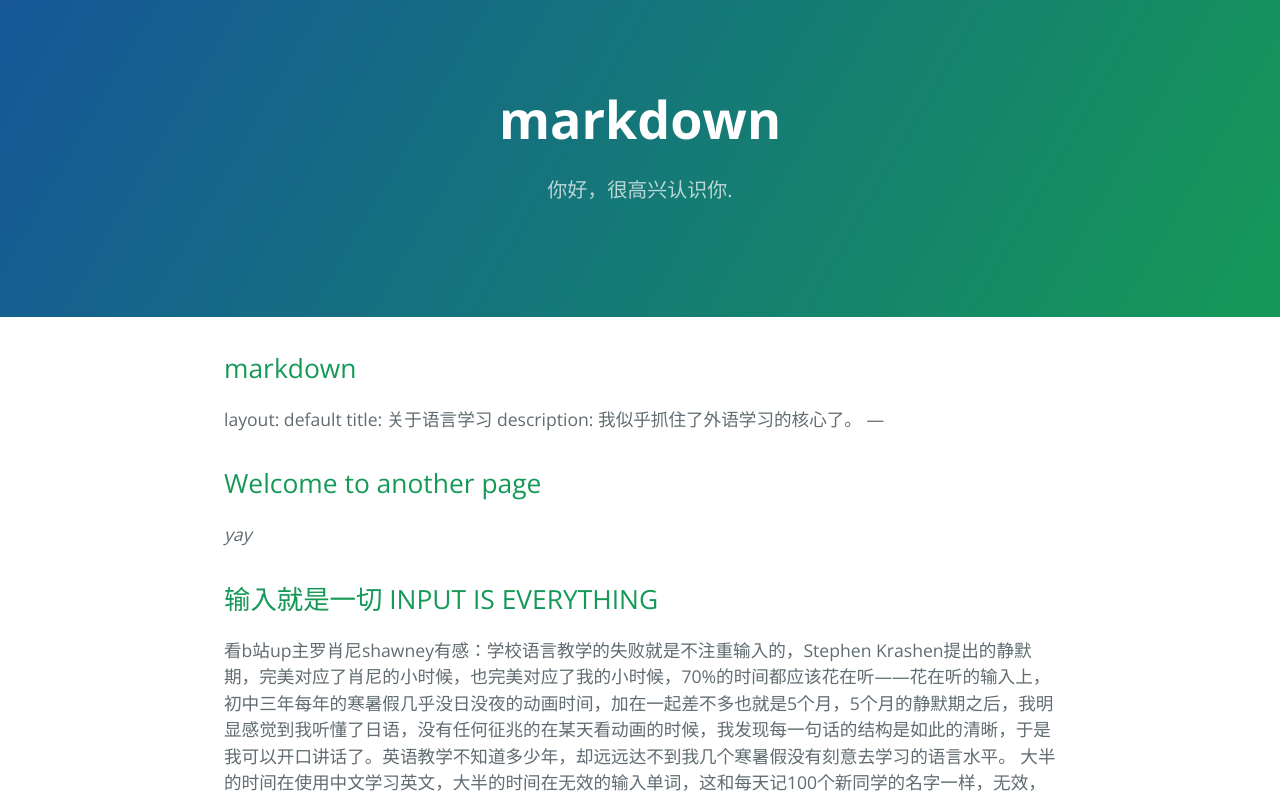
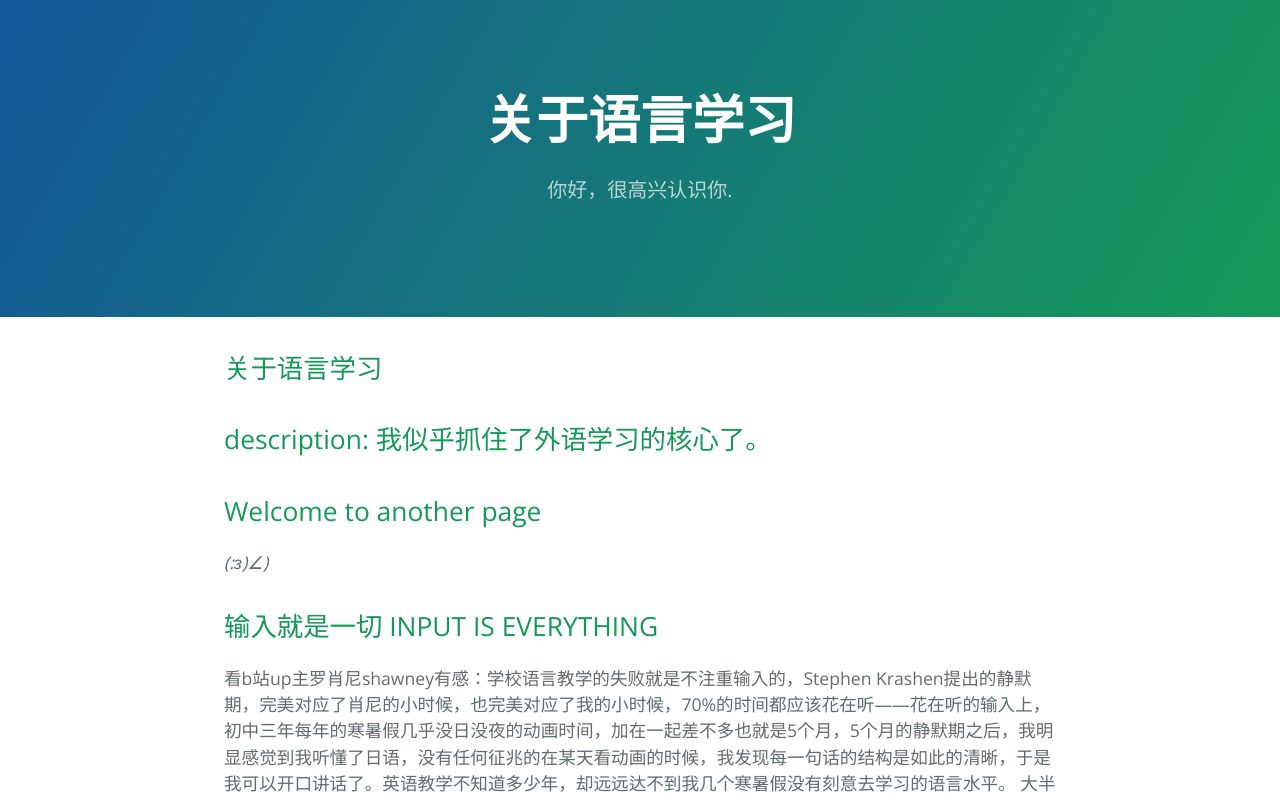
Before and after one commit to tamako23333/tamako23333.github.io, a Jekyll site: the page built from another-page.md, in a window 1280 px wide. Shown: the top 798 px of the page. Built offline with Jekyll 4.4.1, drawn with Linux system fonts in a browser that asks for light colours; our own code applies the rules of GitHub Pages for plain Markdown files.

Commit message:
Update another-page.md

```diff
--- a/another-page.md
+++ b/another-page.md
@@ -1,13 +1,13 @@
-markdown
+关于语言学习
 ---
-layout: default
-title: 关于语言学习
+
+
 description: 我似乎抓住了外语学习的核心了。
 ---
 
 ## Welcome to another page
 
-_yay_
+_(:з)∠)_
 
 <!-- 在这里添加你的文章内容 -->
 ## 输入就是一切  INPUT IS EVERYTHING
```
Also changed, not shown: other parts of another-page.md (+1 -1 lines).
